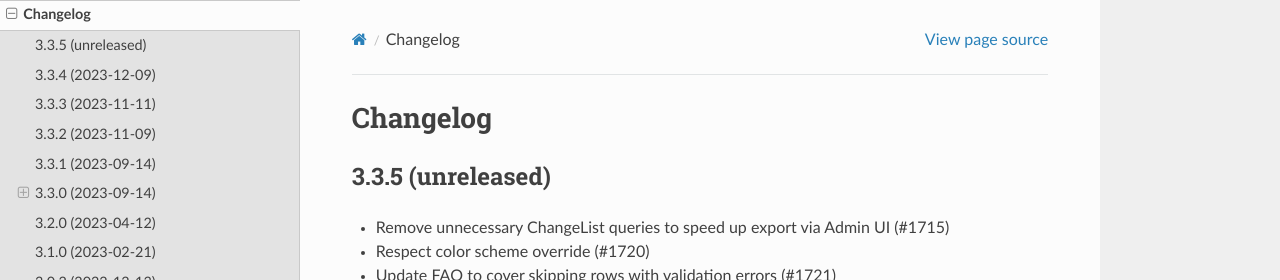
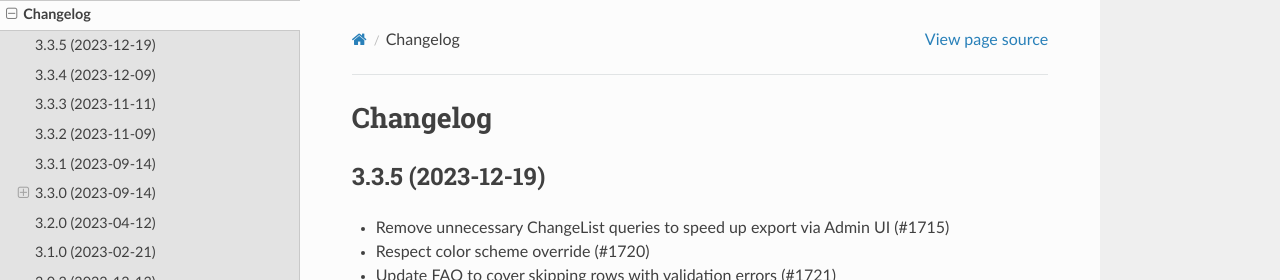
Before and after one commit to django-import-export/django-import-export, a Sphinx documentation site: the page built from docs/changelog.rst, in a window 1280 px wide and 900 px high. Shown: the top 280 px of the window. Built offline with Sphinx 7.4.7 and the Read the Docs theme 2.0.0, drawn with Linux system fonts in a browser that asks for light colours; pages that are not in the unit, such as notebooks, are missing from menus.

Commit message:
Preparing release 3.3.5

```diff
--- a/docs/changelog.rst
+++ b/docs/changelog.rst
@@ -1,7 +1,7 @@
 Changelog
 =========
 
-3.3.5 (unreleased)
+3.3.5 (2023-12-19)
 ------------------
 
 - Remove unnecessary ChangeList queries to speed up export via Admin UI (#1715)
--- a/import_export/__init__.py
+++ b/import_export/__init__.py
@@ -1 +1 @@
-__version__ = "3.3.5.dev0"
+__version__ = "3.3.5"
```
